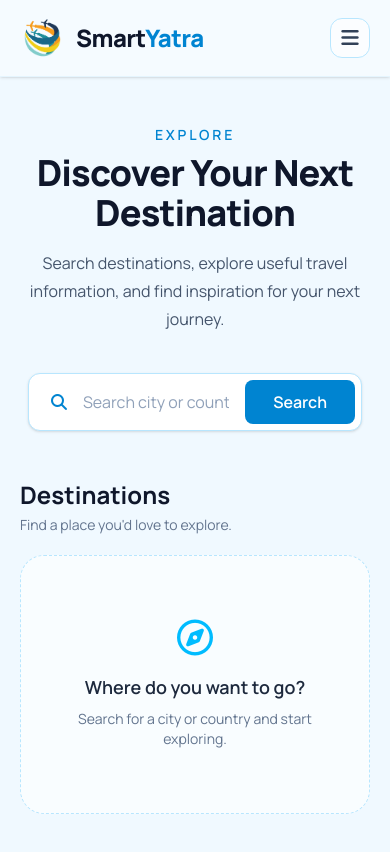
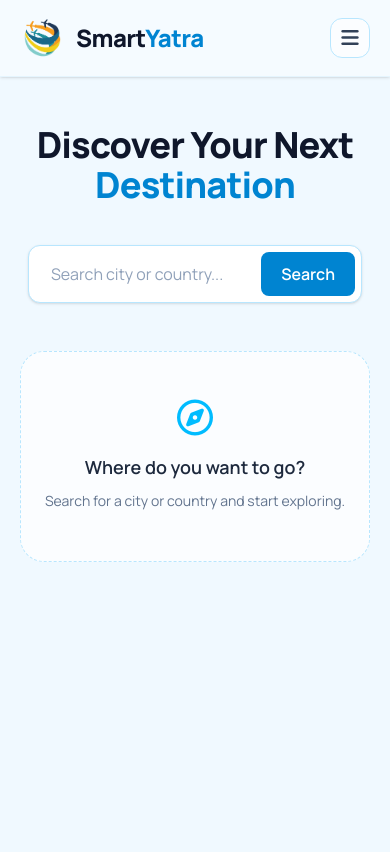
Before and after one commit to leosum1t/SmartTrip, a React (Vite) app: page /explore in a window 390 px wide. Shown: the top 852 px of the page. Built offline with nearby package versions, Linux system fonts and the light colour scheme.

Commit message:
style: improve explore page responsiveness

```diff
--- a/src/components/SearchBar.jsx
+++ b/src/components/SearchBar.jsx
@@ -11,12 +11,11 @@ function SearchBar({ onSearch }) {
 
   return (
     <form onSubmit={handleSubmit} className="mx-auto mt-10 max-w-5xl px-2">
-      <div className="flex items-center rounded-xl border border-sky-200 bg-white p-1.5 shadow-sm transition duration-200 focus-within:border-sky-400 focus-within:shadow-md">
-        <i className="fa-solid fa-magnifying-glass ml-4 text-sky-600"></i>
+     <div className="flex items-center gap-1 rounded-xl border border-sky-200 bg-white p-1.5 shadow-sm transition duration-200 focus-within:border-sky-400 focus-within:shadow-md">
 
         <input type="text" value={query} onChange={(e) => setQuery(e.target.value)} placeholder="Search city or country..." className="w-full bg-transparent px-4 py-2.5 text-slate-700 outline-none placeholder:text-slate-400" />
 
-        <button type="submit" className="rounded-lg bg-sky-600 px-7 py-2.5 font-semibold text-white transition duration-200 hover:bg-sky-700">
+        <button type="submit" className="rounded-lg bg-sky-600 px-5 py-2.5 font-semibold text-white transition duration-200 hover:bg-sky-700 sm:px-7">
           Search
         </button>
       </div>
--- a/src/pages/Explore.jsx
+++ b/src/pages/Explore.jsx
@@ -49,38 +49,34 @@ function Explore() {
       <div className="mx-auto max-w-7xl">
 
         <div className="text-center">
-          <p className="mb-2 text-sm font-semibold uppercase tracking-[0.2em] text-sky-600">Explore</p>
-          <h1 className="text-4xl font-extrabold tracking-tight text-slate-900 md:text-5xl">Discover Your Next Destination</h1>
-          <p className="mx-auto mt-4 max-w-2xl text-base leading-7 text-slate-600 md:text-lg">
-            Search destinations, explore useful travel information, and find inspiration for your next journey.
-          </p>
+          <h1 className="text-4xl font-extrabold tracking-tight text-slate-900 md:text-5xl">
+            Discover Your Next <span className="text-sky-600">Destination</span>
+          </h1>
         </div>
 
         <SearchBar onSearch={handleSearch} />
 
         <section className="mt-12">
-          <div className="mb-5">
-            <h2 className="text-2xl font-bold text-slate-900">Destinations</h2>
-            <p className="mt-1 text-sm text-slate-500">Find a place you'd love to explore.</p>
-          </div>
 
           {searchedDestination ? (
             filteredDestinations.length > 0 ? (
-                <div className="grid gap-6 sm:grid-cols-2 lg:grid-cols-3">
+                <div className="grid gap-6 sm:grid-cols-2 xl:grid-cols-3">
                   {filteredDestinations.map((destination) => (
                     <DestinationCard key={destination.id} destination={destination} />
                   ))}
                 </div>
               ) : (
-                <div className="rounded-2xl border border-sky-100 bg-white p-8 text-center shadow-sm">
-                  <p className="font-medium text-slate-700">No destinations found for "{searchedDestination}".</p>
+                <div className="rounded-2xl border border-sky-100 bg-white px-5 py-10 text-center shadow-sm sm:p-10">
+                  <i className="fa-solid fa-magnifying-glass text-3xl text-sky-300"></i>
+                  <h3 className="mt-4 text-lg font-semibold text-slate-800">No destination found</h3>
+                  <p className="mt-2 text-sm text-slate-500">We couldn't find anything for "{searchedDestination}". Try another city or country.</p>
                 </div>
               )
             ) : (
-            <div className="rounded-3xl border border-dashed border-sky-200 bg-white/60 px-6 py-16 text-center">
+           <div className="rounded-3xl border border-dashed border-sky-200 bg-white/70 px-5 py-12 text-center sm:px-6 sm:py-16">
             <i className="fa-regular fa-compass text-4xl text-sky-400"></i>
             <h3 className="mt-4 text-lg font-semibold text-slate-800">Where do you want to go?</h3>
-              <p className="mt-2 text-sm text-slate-500">Search for a city or country and start exploring.</p>
+            <p className="mx-auto mt-2 max-w-md text-sm leading-6 text-slate-500">Search for a city or country and start exploring.</p>
           </div>
           )}
 
```
Lines whose indentation alone changed are shown as unchanged.
